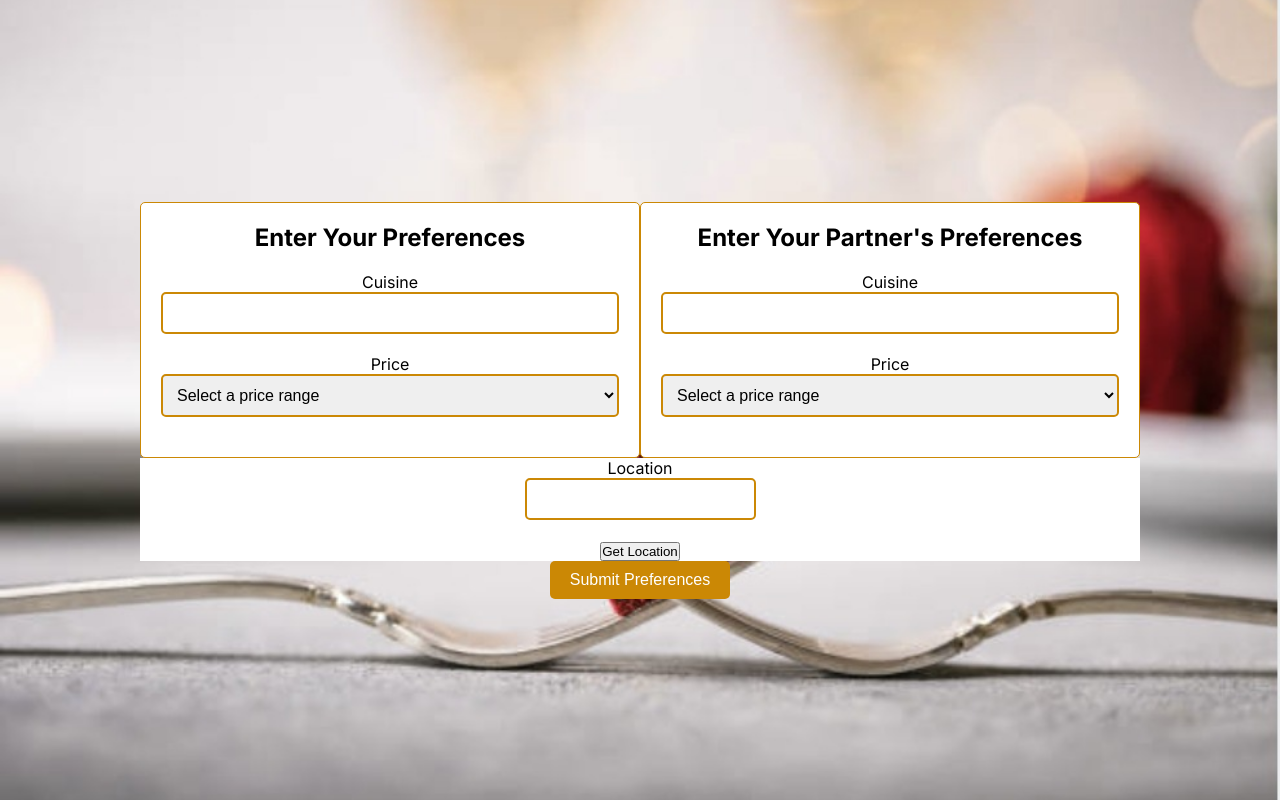
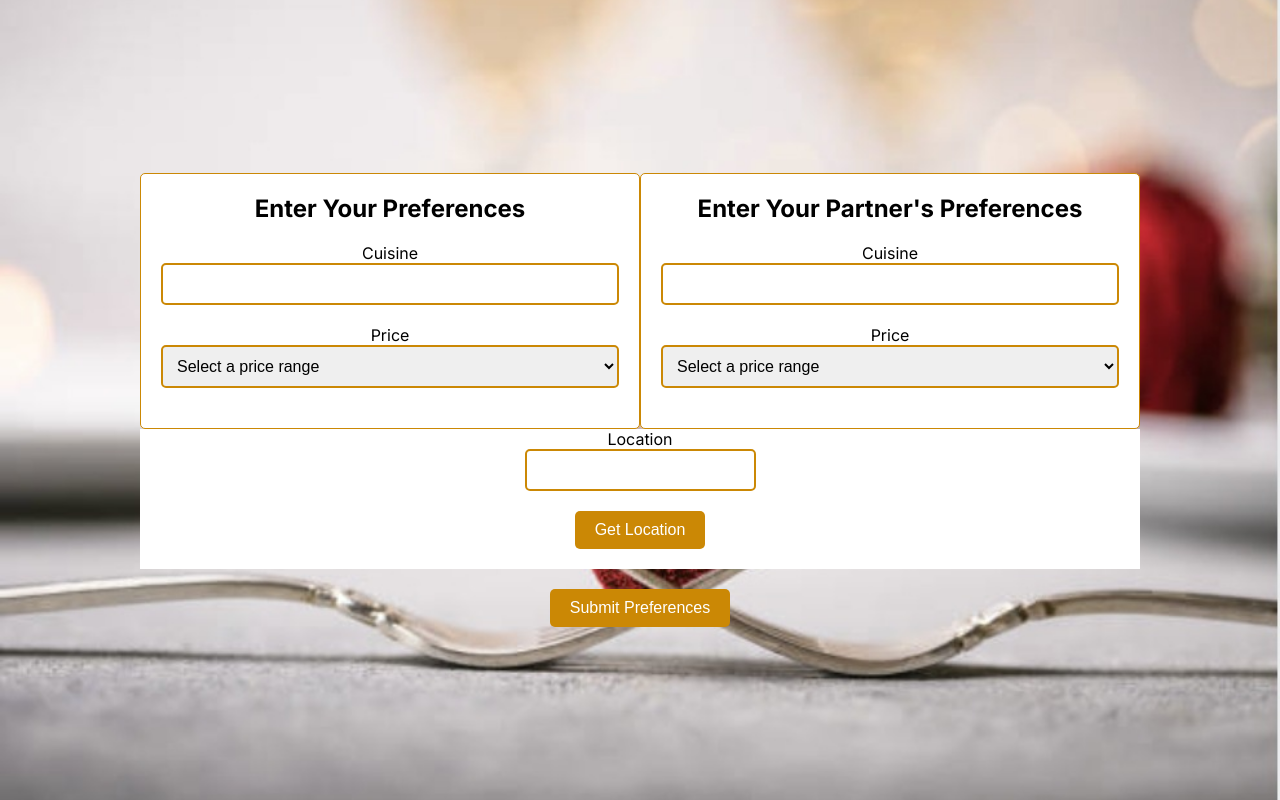
Before and after one commit to SaiRamyaKamali/food-fusion, a Next.js app: page / in a window 1280 px wide. Both pictures are taken after a click on the button "Get Started". Built offline with nearby package versions, Linux system fonts and the light colour scheme; no server answers.

Commit message:
final commit

```diff
--- a/app/components/User/index.css
+++ b/app/components/User/index.css
@@ -28,8 +28,19 @@ input[type="text"],
     border-radius: 5px;
     font-size: 16px;
     cursor: pointer;
+    margin-top: 20px;
   }
 
   button[type="submit"]:hover {
     background-color: #fda143;
   }
+  .preference-button{
+    background-color: #cb8805;
+    color: #fff;
+    padding: 10px 20px;
+    border: none;
+    border-radius: 5px;
+    font-size: 16px;
+    cursor: pointer;
+    margin-bottom: 20px;
+  }
--- a/app/components/User/index.js
+++ b/app/components/User/index.js
@@ -189,7 +189,7 @@ const ShareLink = () => {
               onChange={handlePreferenceChange}
             />
             <br/>
-            <button onClick={handleLocation}>Get Location</button>
+            <button onClick={handleLocation} className="preference-button">Get Location</button>
           </label>
         </div>
       }
--- a/app/components/restro/index.css
+++ b/app/components/restro/index.css
@@ -36,3 +36,16 @@
     font-size: 64px;
   }
 }
+
+.pickRestaurant{
+  background-color: #cb8805;
+    color: #fff;
+    padding: 10px 20px;
+    border: none;
+    border-radius: 5px;
+    font-size: 16px;
+    cursor: pointer;
+    margin-bottom: 20px;
+    margin-top: 10px;
+    text-align: center;
+}
--- a/app/components/restro/index.js
+++ b/app/components/restro/index.js
@@ -75,7 +75,7 @@ const Selection = ({preferences}) => {
         ))}
 
       </ul></div>)}
-      <button onClick={handleRestroClick}>Pick a Restuarent</button>
+      <button onClick={handleRestroClick} className="pickRestaurant">Pick a Restuarent</button>
       {selectedRestaurant && (
   <div className='Output'>
     Selected restaurant: {mostRest.name} <br/>
```
